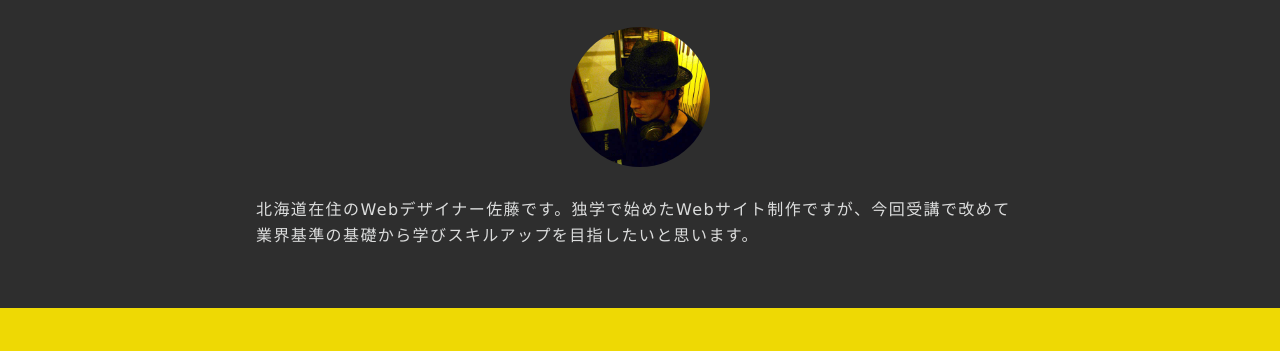
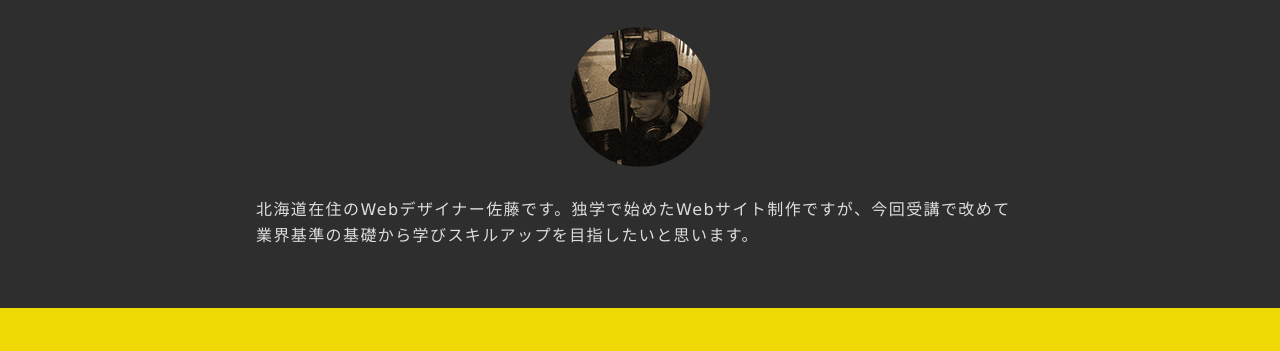
Before and after one commit to REAS-WEB/REAS-WEB.github.io, a plain HTML site: page index.html in a window 1280 px wide. Shown: the part 203-554 px from the top of the page. Drawn offline with nearby package versions, Linux system fonts and the light colour scheme.

Commit message:
img_profile-sepia.jp

```diff
--- a/index.html
+++ b/index.html
@@ -12,7 +12,7 @@
   <body><!--header-->
     <header><a href="#contact" class="button-contact"><i aria-label="お問い合わせ" class="fa fa-envelope-o"></i></a>
       <div class="profile">
-        <h1 class="site-title abel uppercase text-center">Web Designer <span>Takayuki Sato</span></h1><img src="./images/img_profile.jpg" alt="プロフィール写真" width="140" height="140" class="block-center profile-icon">
+        <h1 class="site-title abel uppercase text-center">Web Designer <span>Takayuki Sato</span></h1><img src="./images/img_profile-sepia.jpg" alt="プロフィール写真" width="140" height="140" class="block-center profile-icon">
         <p>北海道在住のWebデザイナー佐藤です。独学で始めたWebサイト制作ですが、今回受講で改めて業界基準の基礎から学びスキルアップを目指したいと思います。</p>
       </div>
     </header><!--contents-->
```
Also changed, not shown: images/img_profile-sepia.jpg (added).
